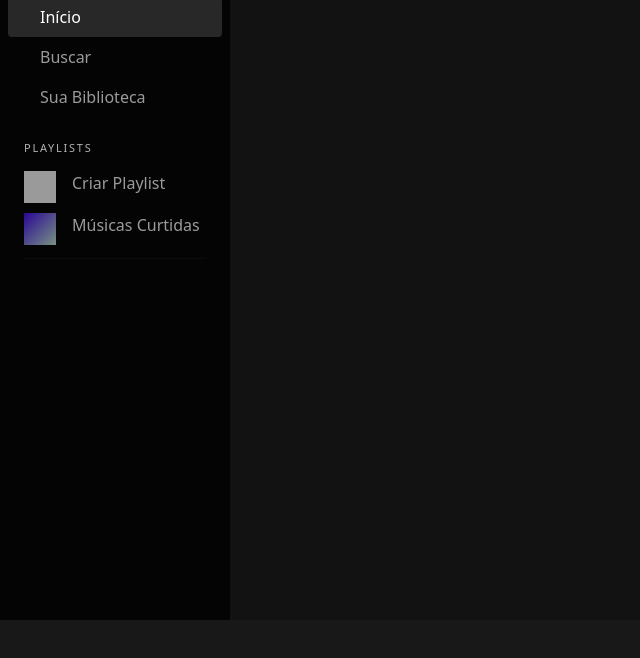
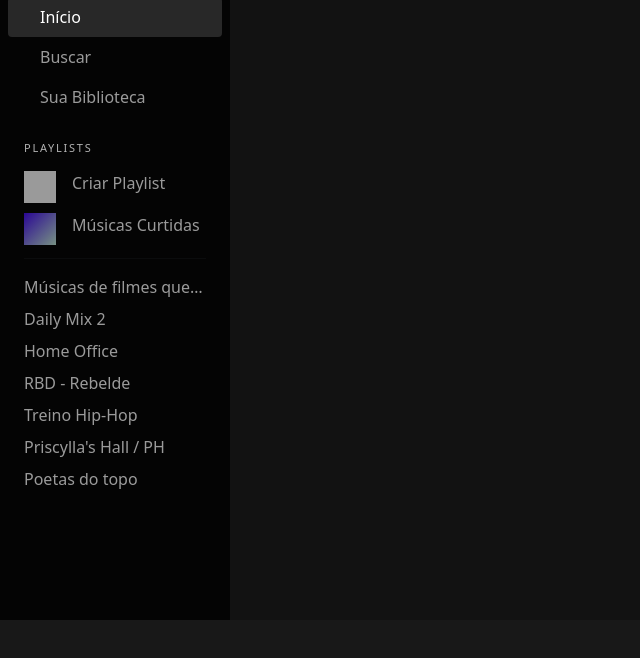
Before and after one commit to pedrorhamon/spotify-bootstrap, a plain HTML site: page index.html in a window 1280 px wide. Shown: the part 90-748 px from the top of the page, without its empty margins (0-640 px from the left). Drawn offline with nearby package versions, Linux system fonts and the light colour scheme.

Commit message:
playlist musicas

```diff
--- a/css/style.css
+++ b/css/style.css
@@ -3,7 +3,18 @@ body {
     box-sizing: border-box;
 }
 
-.nav-bar .navbar-nav .nav-item a:hover, .root-list-item:hover{
+a{
+    text-decoration: none !important;
+}
+
+::-webkit-scrollbar{
+    width: 16px;
+}
+
+::-webkit-scrollbar-thumb{
+    background-color: hsla(0,0%,100%,.3);
+}
+.nav-bar .navbar-nav .nav-item a:hover, .root-list-item:hover, .play-list-scroll li a:hover{
     opacity: 1;
 }
 
@@ -113,3 +124,17 @@ body {
     border: none;
     height: 1px;
 }
+
+.play-list-scroll{
+    padding: 8px 24px !important;
+}
+
+.play-list-scroll li a{
+    color: #fff;
+    opacity: .6;
+    overflow: hidden;
+    text-overflow: ellipsis;
+    white-space: nowrap;
+    display: block;
+    height: 32px;
+}
--- a/index.html
+++ b/index.html
@@ -1,20 +1,24 @@
 <!DOCTYPE html>
 <html lang="pt-BR">
+
 <head>
     <meta charset="UTF-8">
     <meta http-equiv="X-UA-Compatible" content="IE=edge">
     <meta name="viewport" content="width=device-width, initial-scale=1.0">
     <title>Spotify</title>
 
-    <link href="https://cdn.jsdelivr.net/npm/bootstrap@5.0.1/dist/css/bootstrap.min.css" rel="stylesheet" integrity="sha384-+0n0xVW2eSR5OomGNYDnhzAbDsOXxcvSN1TPprVMTNDbiYZCxYbOOl7+AMvyTG2x" crossorigin="anonymous">    <link ref="stylesheet" href="node_modules/@fortawesome/fontawesome-free/css/all.min.css"/>
-    <link rel="stylesheet" href="css/style.css"/>
+    <link href="https://cdn.jsdelivr.net/npm/bootstrap@5.0.1/dist/css/bootstrap.min.css" rel="stylesheet"
+        integrity="sha384-+0n0xVW2eSR5OomGNYDnhzAbDsOXxcvSN1TPprVMTNDbiYZCxYbOOl7+AMvyTG2x" crossorigin="anonymous">
+    <link ref="stylesheet" href="node_modules/@fortawesome/fontawesome-free/css/all.min.css" />
+    <link rel="stylesheet" href="css/style.css" />
 
 </head>
+
 <body>
     <div class="root">
         <nav class="nav-bar d-flex flex-column">
             <div class="nav-bar-header d-flex pl-4 pt-4 pb-4">
-                <img class="logo" src="img/logo.svg" alt=""/>
+                <img class="logo" src="img/logo.svg" alt="" />
             </div>
 
             <ul class="navbar-nav">
@@ -58,8 +62,58 @@
                     </div>
                 </div>
 
-                <hr class="root-list-divider"/>
-            </div>
+                <hr class="root-list-divider" />
+
+                <ul class="navbar-nav play-list-scroll overflow-auto">
+                    <li>
+                        <div class="play-list-item d-flex align-tems-center">
+                            <a href="">
+                                Músicas de filmes que marcaram
+                            </a>
+                        </div>
+                    </li>
+                    <li>
+                        <div class="play-list-item d-flex align-tems-center">
+                            <a href="">
+                                Daily Mix 2
+                            </a>
+                        </div>
+                    </li>
+                    <li>
+                        <div class="play-list-item d-flex align-tems-center">
+                            <a href="">
+                                Home Office
+                            </a>
+                        </div>
+                    </li>
+                    <li>
+                        <div class="play-list-item d-flex align-tems-center">
+                            <a href="">
+                                RBD - Rebelde
+                            </a>
+                        </div>
+                    </li>
+                    <li>
+                        <div class="play-list-item d-flex align-tems-center">
+                            <a href="">
+                                Treino Hip-Hop
+                            </a>
+                        </div>
+                    </li>
+                    <li>
+                        <div class="play-list-item d-flex align-tems-center">
+                            <a href="">
+                                Priscylla's Hall / PH
+                            </a>
+                        </div>
+                    </li>
+                    <li>
+                        <div class="play-list-item d-flex align-tems-center">
+                            <a href="">
+                                Poetas do topo
+                            </a>
+                        </div>
+                    </li>
         </nav>
         <div class="top-bar">
 
@@ -72,4 +126,5 @@
         </div>
     </div>
 </body>
+
 </html>
```
